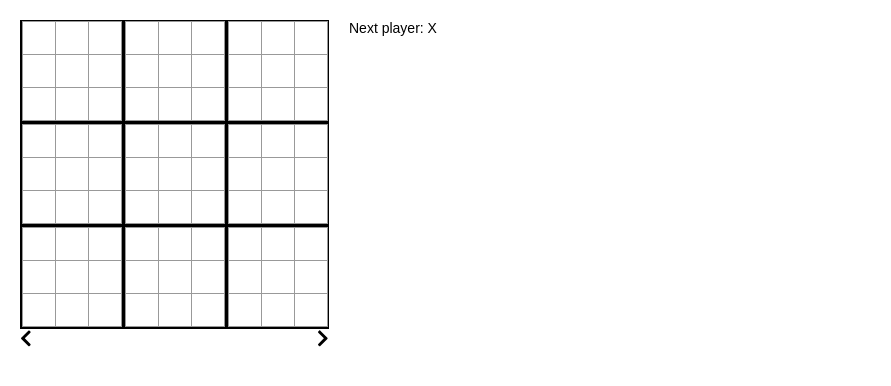
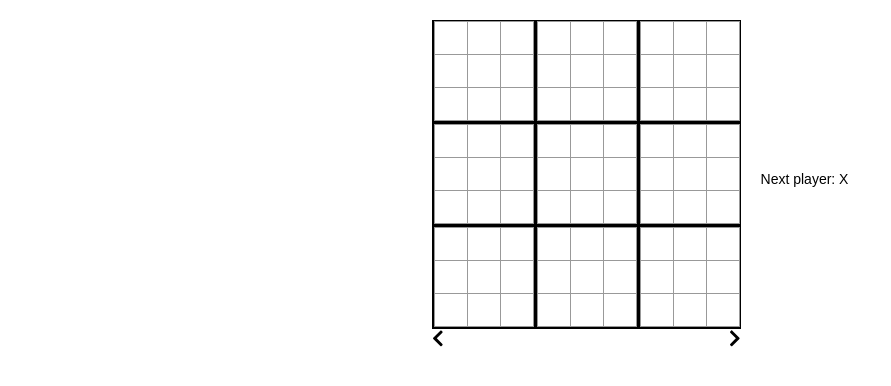
Before and after one commit to ha3/ultimate-tic-tac-toe, a React (Create React App) app: page / in a window 1280 px wide. Shown: the top 386 px of the page, without its empty margins (0-891 px from the left). Built offline with nearby package versions, Linux system fonts and the light colour scheme.

Commit message:
Centering game div

```diff
--- a/src/components/Global.js
+++ b/src/components/Global.js
@@ -13,7 +13,6 @@ class Global extends React.Component {
         globalBoard: Array(9).fill(null),
         focus: null,
       }],
-
       stepNumber: 0,
       xIsNext: true,
     }
--- a/src/index.css
+++ b/src/index.css
@@ -53,6 +53,8 @@ ol, ul {
 .game {
   display: flex;
   flex-direction: row;
+  justify-content: center;
+  align-items: center;
 }
 
 .game-info {
```
